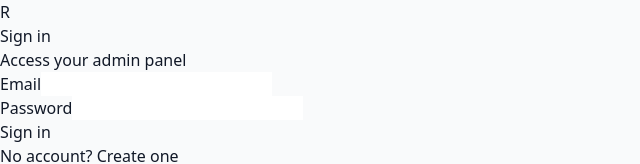
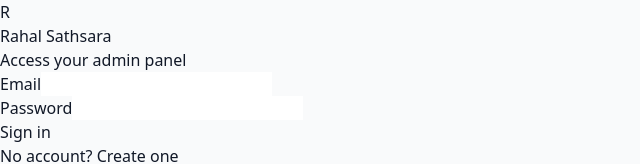
Before and after one commit to Rahal-Sathsara-Senadhira/royal-reflections-inn-minimal, a React app in the folder Frontend/: page / in a window 1280 px wide. Shown: the top 164 px of the page, without its empty margins (0-640 px from the left). Built offline with nearby package versions, Linux system fonts and the light colour scheme; no server answers; the HTML template or start-up script is replaced by a standard one.

Commit message:
evaluation update

```diff
--- a/Frontend/src/views/auth/SignIn.jsx
+++ b/Frontend/src/views/auth/SignIn.jsx
@@ -26,7 +26,7 @@ export default function SignIn() {
   };
 
   return (
-    <AuthLayout title="Sign in" subtitle="Access your admin panel">
+    <AuthLayout title="Rahal Sathsara" subtitle="Access your admin panel">
       <form className="space-y-4" onSubmit={onSubmit}>
         {error && <div className="text-red-600 text-sm">{error}</div>}
         <div>
```
